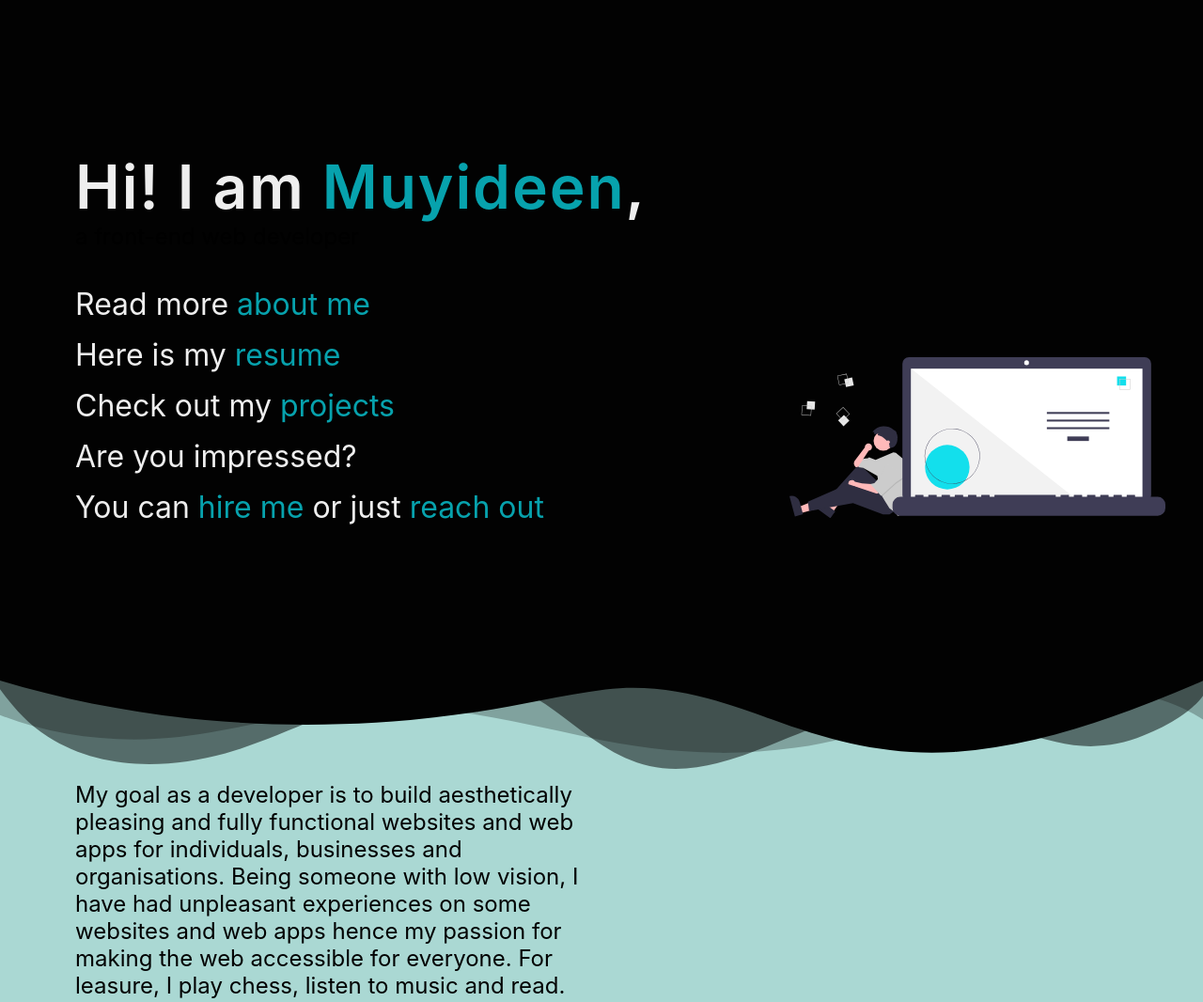
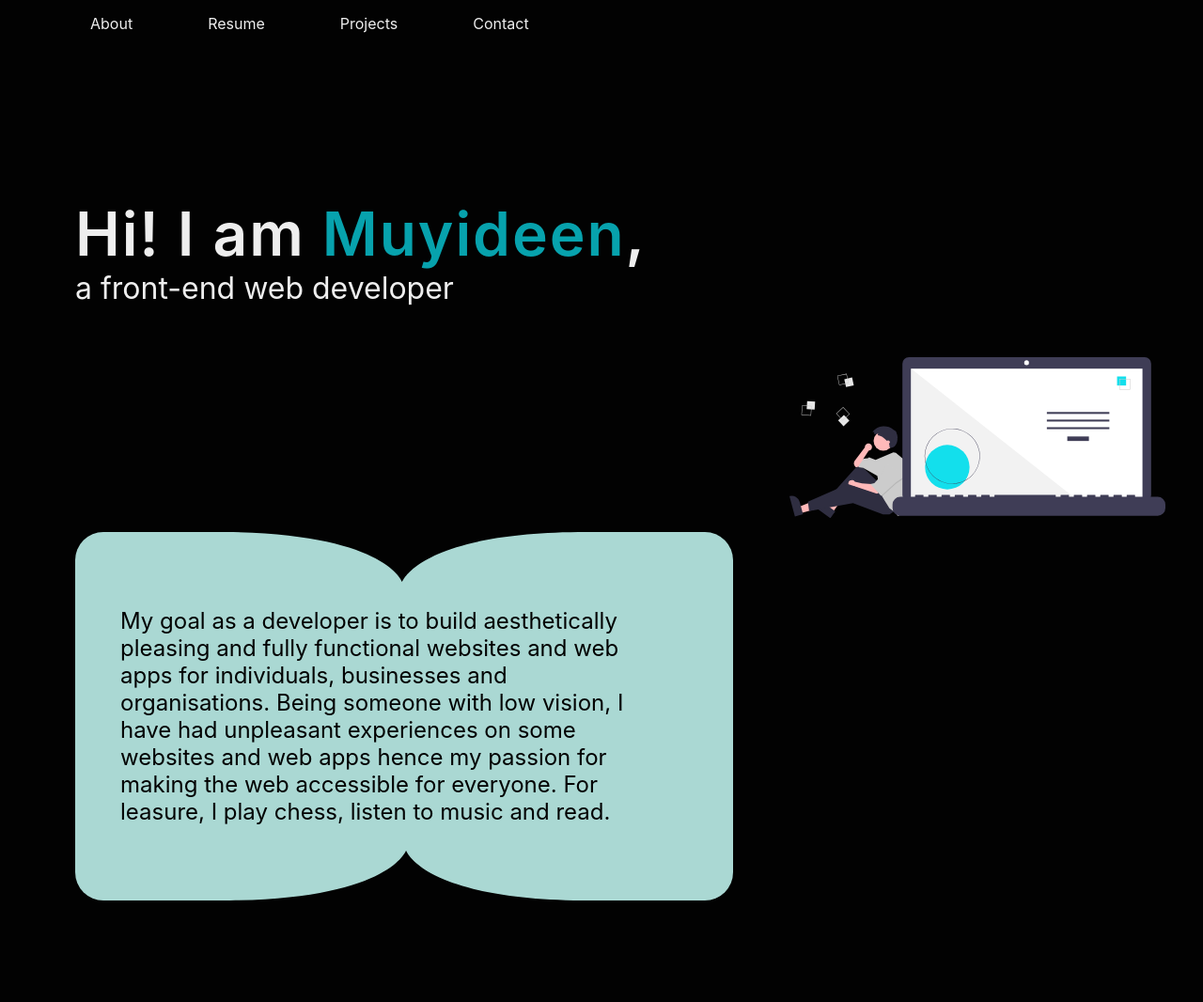
Before and after one commit to Xeptional/portfolio, a plain HTML site: page index.html in a window 1280 px wide. Shown: the top 1066 px of the page at 94% size. Drawn offline with Linux system fonts and the light colour scheme; a script that the page names is missing.

Commit message:
end of the year updates

```diff
--- a/index.html
+++ b/index.html
@@ -10,16 +10,24 @@
 </head>
 
 <body>
-	<section id="welcomeSect">
+	<nav id="navbar">
+		<div class="menuItem">
+			<a href="#aboutSect">About</a>
+		</div>
+		<div class="menuItem">
+			<a href="">Resume</a>
+		</div>
+		<div class="menuItem">
+			<a href="#projectSect">Projects</a>
+		</div>
+		<div class="menuItem">
+			<a href="#contactSect">Contact</a>
+		</div>
+	</nav>
+	<section id="hero">
 		<div id="welcome">
-			<h1 id="name">Hi! I am <strong>Muyideen</strong>,</h1>
-			<p id="bio">a front-end web developer</p>
-			<span>Read more <a class="menuItem" href="#aboutSect">about me</a></span>
-			<span>Here is my <a class="menuItem" href="">resume</a></span>
-			<span>Check out my <a class="menuItem" href="#projectSect">projects</a></span>
-			<span>Are you impressed?</span>
-			<span>You can <a class="menuItem" href="#contactSect">hire me</a> or
-				just <a class="menuItem" href="#contactSect">reach out</a></span>
+			<h1>Hi! I am <strong>Muyideen</strong>,</h1>
+			<span>a front-end web developer</span>
 		</div>
 		<div id="svgImg">
 			<!-- width="1019.4842" height="436.68123" -->
@@ -28,13 +36,11 @@
 	</section>
 
 	<section id="aboutSect">
-		<div class="custom-shape-divider-top-1628770719">
-			<svg data-name="Layer 1" xmlns="http://www.w3.org/2000/svg" viewBox="0 0 1200 120" preserveAspectRatio="none">
-				<path d="M0,0V46.29c47.79,22.2,103.59,32.17,158,28,70.36-5.37,136.33-33.31,206.8-37.5C438.64,32.43,512.34,53.67,583,72.05c69.27,18,138.3,24.88,209.4,13.08,36.15-6,69.85-17.84,104.45-29.34C989.49,25,1113-14.29,1200,52.47V0Z" opacity=".25" class="shape-fill"></path>
-				<path d="M0,0V15.81C13,36.92,27.64,56.86,47.69,72.05,99.41,111.27,165,111,224.58,91.58c31.15-10.15,60.09-26.07,89.67-39.8,40.92-19,84.73-46,130.83-49.67,36.26-2.85,70.9,9.42,98.6,31.56,31.77,25.39,62.32,62,103.63,73,40.44,10.79,81.35-6.69,119.13-24.28s75.16-39,116.92-43.05c59.73-5.85,113.28,22.88,168.9,38.84,30.2,8.66,59,6.17,87.09-7.5,22.43-10.89,48-26.93,60.65-49.24V0Z" opacity=".5" class="shape-fill"></path>
-				<path d="M0,0V5.63C149.93,59,314.09,71.32,475.83,42.57c43-7.64,84.23-20.12,127.61-26.46,59-8.63,112.48,12.24,165.56,35.4C827.93,77.22,886,95.24,951.2,90c86.53-7,172.46-45.71,248.8-84.81V0Z" class="shape-fill"></path>
-			</svg>
-		</div>
+		<div class="custom-shape-divider-top-1640715458">
+      <svg data-name="Layer 1" xmlns="http://www.w3.org/2000/svg" viewBox="0 0 1200 120" preserveAspectRatio="none">
+          <path d="M602.45,3.86h0S572.9,116.24,281.94,120H923C632,116.24,602.45,3.86,602.45,3.86Z" class="shape-fill"></path>
+      </svg>
+  </div>
 
 		<div id="about">
 			<p>My goal as a developer is to build aesthetically pleasing and fully
@@ -44,6 +50,12 @@
 				For leasure, I play chess, listen to music and read.
 			</p>
 		</div>
+
+    <div class="custom-shape-divider-bottom-1640717214">
+      <svg data-name="Layer 1" xmlns="http://www.w3.org/2000/svg" viewBox="0 0 1200 120" preserveAspectRatio="none">
+          <path d="M602.45,3.86h0S572.9,116.24,281.94,120H923C632,116.24,602.45,3.86,602.45,3.86Z" class="shape-fill"></path>
+      </svg>
+    </div>
 	</section>
 
 	<section id="projectSect">
--- a/style.css
+++ b/style.css
@@ -1,7 +1,5 @@
 @import url('https://fonts.googleapis.com/css?family=Anonymous+Pro');
 @import url('https://fonts.googleapis.com/css?family=Raleway:300,400');
-
-/*@*/
 
 :root {
     --black: #020202;
@@ -19,7 +17,7 @@
 body {
     background-color: var(--black);
     min-height: 100vh;
-    max-width: 100%;
+    max-width: 100vw;
     font-family: "Inter";
     display: flex;
 	  flex-direction: column;
@@ -44,18 +42,49 @@ p {
     --max: 1.5em;
 }
 a, a:hover, a:focus, a:active {
-    color: var(--primary);
+    color: inherit;
     text-decoration: none;
 }
 section {
-    max-width: 100%;
+    max-width: 100vw;
     padding: 5rem 2rem;
 }
 .hidden {
     opacity: 0;
 }
+#navbar {
+    position: relative;
+    display: flex;
+    align-items: center;
+    height: 50px;
+    padding-left: 5rem;
+}
+/* link hover */
+.menuItem::before {
+    transform: scaleX(0);
+    transform-origin: bottom right;
+}
+.menuItem:hover::before {
+    transform: scaleX(1);
+    transform-origin: bottom left;
+}
+.menuItem::before {
+    content: " ";
+    display: block;
+    position: absolute;
+    top: 0; right: 0; bottom: 0; left: 0;
+    inset: 0 0 0 0;
+    z-index: -1;
+    background: var(--primary);
+    transition: transform 1s ease;
+}
+.menuItem {
+    position: relative;
+    padding: 0.5rem 4rem 0.5rem 1rem;
+    color: var(--white);
+}
 
-#welcomeSect {
+#hero {
     display: flex;
 }
 #svgImg {
@@ -84,39 +113,9 @@ section {
     font-weight: 600;
     color: var(--primary);
 }
-#bio {
-    margin-bottom: 38px;
-}
-#welcome span {
-    /* width: 700px; */
-    display: block;
+#welcome span{
+    margin-bottom: 50px;
     color: var(--white);
-    margin-top: 15px;
-    font-weight: 400;
-}
-
-/* link hover */
-.menuItem::before {
-    transform: scaleX(0);
-    transform-origin: bottom right;
-}
-.menuItem:hover::before {
-    transform: scaleX(1);
-    transform-origin: bottom left;
-}
-.menuItem::before {
-    content: " ";
-    display: block;
-    position: absolute;
-    top: 0; right: 0; bottom: 0; left: 0;
-    inset: 0 0 0 0;
-    z-index: -1;
-    background: var(--white);
-    transition: transform 1s ease;
-}
-.menuItem {
-    position: relative;
-    color: var(--primary);
 }
 
 /* confetti */
@@ -136,43 +135,67 @@ section {
 #aboutSect {
     background-color: var(--bright);
     position: relative;
-    padding-top: 7em;
-    padding-bottom: 5em;
+    width: 700px;
+    border-radius: 30px;
+    margin: 5em;
+    padding: 5em 3em;
     display: flex;
 }
-.custom-shape-divider-top-1628770719 {
+.custom-shape-divider-top-1640715458 {
   position: absolute;
   top: 0;
   left: 0;
   width: 100%;
   overflow: hidden;
   line-height: 0;
+  transform: rotate(180deg);
 }
 
-.custom-shape-divider-top-1628770719 svg {
+.custom-shape-divider-top-1640715458 svg {
   position: relative;
   display: block;
   width: calc(100% + 1.3px);
-    height: 108px;
+  height: 55px;
 }
 
-.custom-shape-divider-top-1628770719 .shape-fill {
+.custom-shape-divider-top-1640715458 .shape-fill {
   fill: var(--black);
 }
+
+.custom-shape-divider-bottom-1640717214 {
+  position: absolute;
+  bottom: 0;
+  left: 0;
+  width: 100%;
+  overflow: hidden;
+  line-height: 0;
+}
+
+.custom-shape-divider-bottom-1640717214 svg {
+  position: relative;
+  display: block;
+  width: calc(100% + 1.3px);
+  height: 55px;
+}
+
+.custom-shape-divider-bottom-1640717214 .shape-fill {
+  fill: var(--black);
+}
+
 #about {
     width: 550px;
 }
 
 #projectSect {
     height: 400px;
-    background: rgb(2,2,2);
-    background: linear-gradient(0deg, rgba(2,2,2,1) 0%, rgba(170,216,211,1) 100%);
+    /* background: rgb(2,2,2); */
 }
 
 #contactSect {
     display: flex;
     flex-direction: column;
     position: relative;
+    background: linear-gradient(0deg, rgba(2,2,2,1) 0%, rgba(170,216,211,1) 100%);
 }
 
 /* this is for the quote div */
```
Lines whose indentation alone changed are shown as unchanged.
